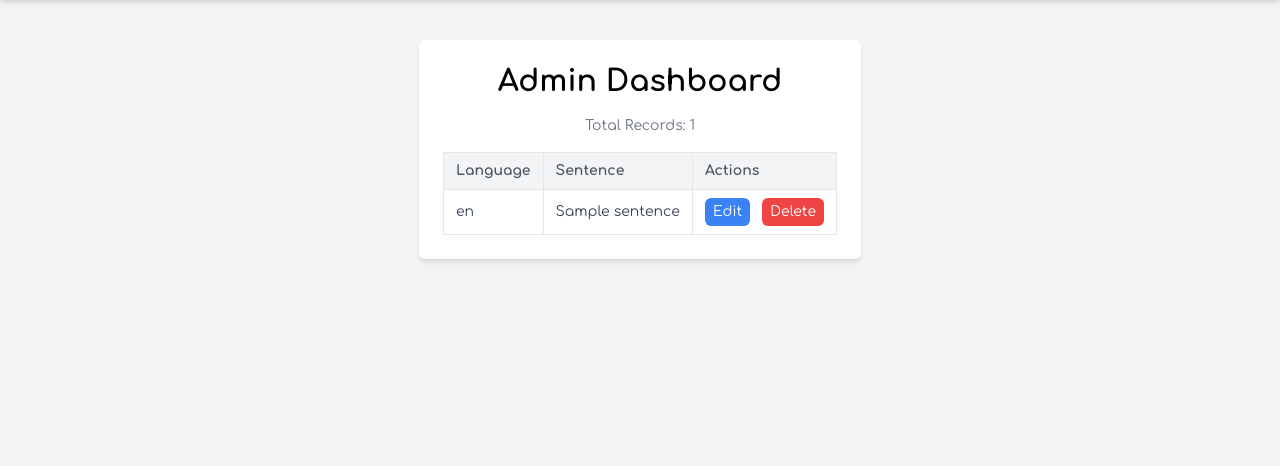
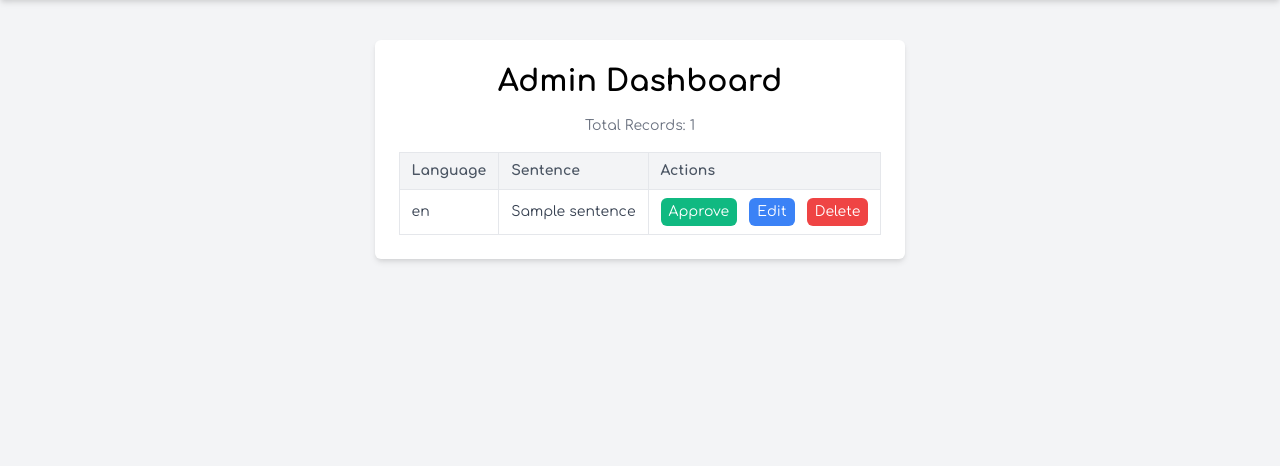
Before and after one commit to willi-felix/flora, a Flask app: template templates/admin_dashboard.html in a window 1280 px wide. Shown: the part 81-547 px from the top of the page. Run offline with Flask 3, Linux system fonts and the light colour scheme; the template is opened without the code that fills it: most values are stand-ins (such as "Sample title", 1, 10 or a date in 2020).

Commit message:
Update admin_dashboard.html

```diff
--- a/templates/admin_dashboard.html
+++ b/templates/admin_dashboard.html
@@ -21,16 +21,24 @@
                     <td class="py-2 px-3 border border-gray-200 text-xs sm:text-sm text-gray-700">{{ record['lang'] }}</td>
                     <td class="py-2 px-3 border border-gray-200 text-xs sm:text-sm text-gray-700">{{ record['sentence'] }}</td>
                     <td class="py-2 px-3 border border-gray-200 text-xs sm:text-sm">
-                        <!-- Edit button -->
-                        <form action="{{ url_for('edit_record', record_id=record['id']) }}" method="GET" class="inline">
+                        {% if not record['approved'] %}
+                        <form action="{{ url_for('approve_record', record_id=record['id']) }}" method="POST" class="inline">
+                            <button
+                                type="submit"
+                                class="bg-green-500 text-white px-2 py-1 rounded-md text-xs sm:text-sm hover:bg-green-600">
+                                Approve
+                            </button>
+                        </form>
+                        {% else %}
+                        <span class="text-gray-500 text-xs sm:text-sm">Approved</span>
+                        {% endif %}
+                        <form action="{{ url_for('edit_record', record_id=record['id']) }}" method="GET" class="inline ml-1 sm:ml-2">
                             <button
                                 type="submit"
                                 class="bg-blue-500 text-white px-2 py-1 rounded-md text-xs sm:text-sm hover:bg-blue-600">
                                 Edit
                             </button>
                         </form>
-
-                        <!-- Delete button -->
                         <form action="{{ url_for('delete_record', record_id=record['id']) }}" method="POST" class="inline ml-1 sm:ml-2" onsubmit="return confirm('Are you sure you want to delete this record?');">
                             <button
                                 type="submit"
```
